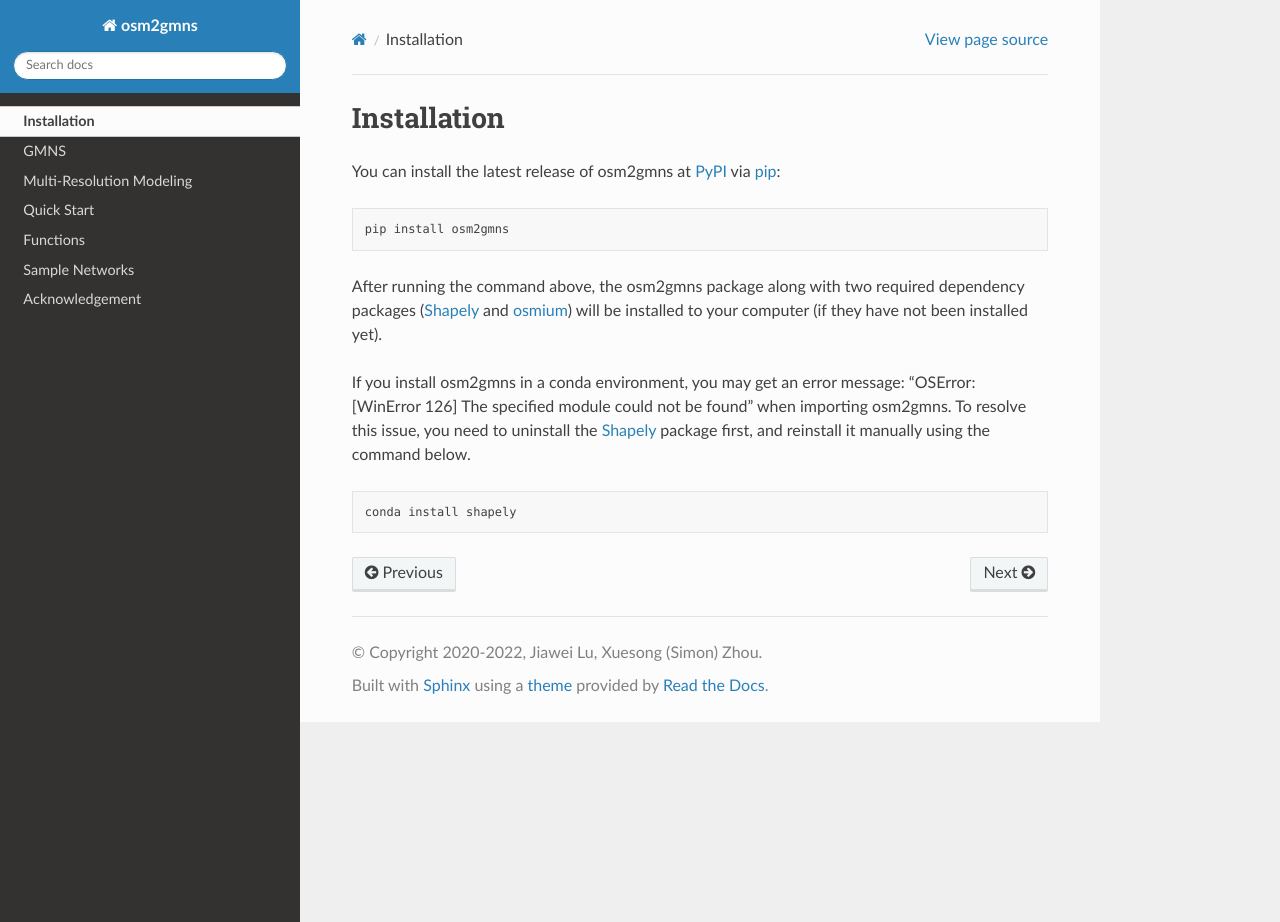
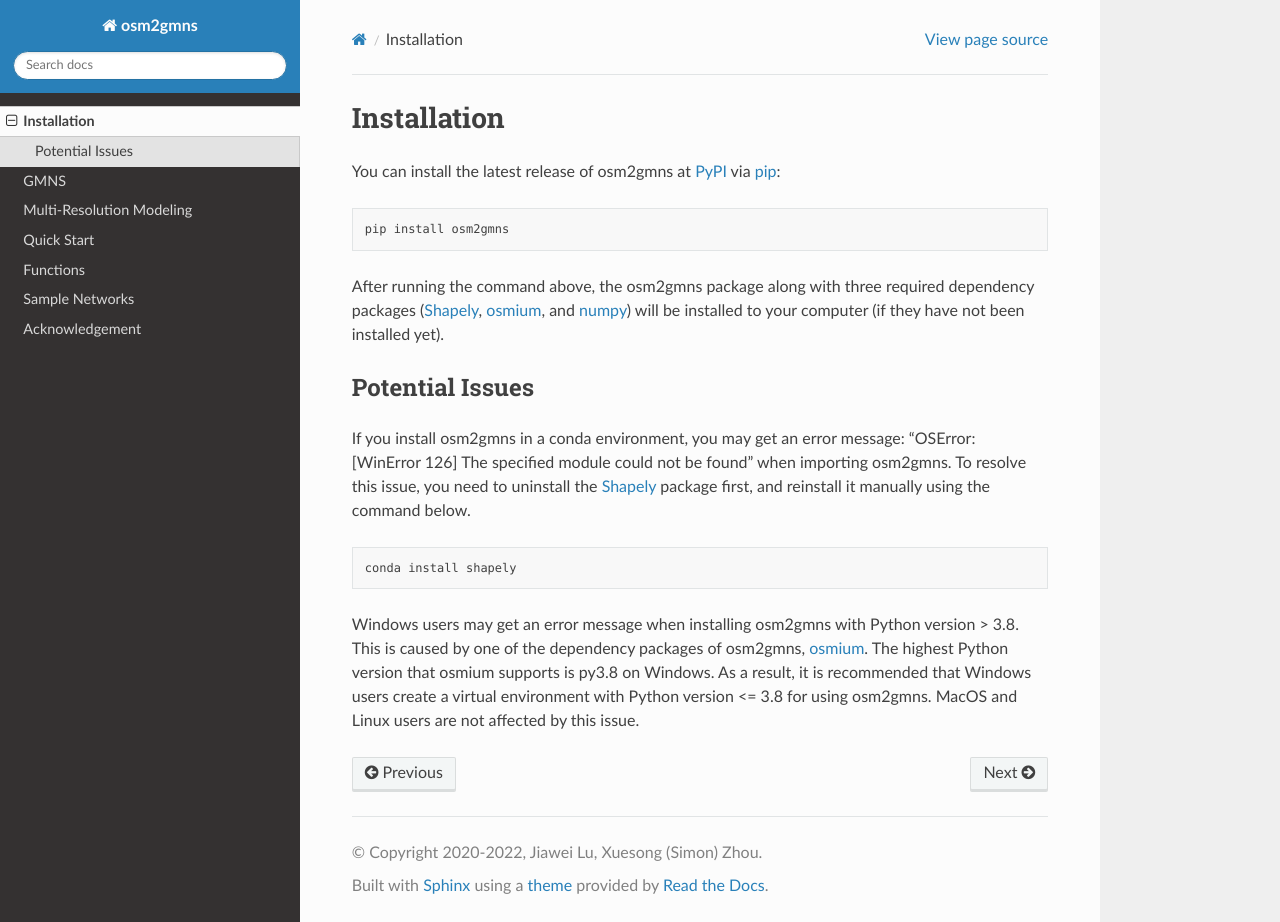
Before and after one commit to jiawlu/OSM2GMNS, a Sphinx documentation site: the page built from docs/source/installation.rst, in a window 1280 px wide and 922 px high. Built offline with Sphinx 7.4.7 and the Read the Docs theme 2.0.0, drawn with Linux system fonts in a browser that asks for light colours.

Commit message:
Update installation.rst

```diff
--- a/docs/source/installation.rst
+++ b/docs/source/installation.rst
@@ -8,9 +8,12 @@ You can install the latest release of osm2gmns at `PyPI`_ via `pip`_:
 
     pip install osm2gmns
 
-After running the command above, the osm2gmns package along with two required dependency packages
-(`Shapely`_ and `osmium`_) will be installed to your computer (if they have not
+After running the command above, the osm2gmns package along with three required dependency packages
+(`Shapely`_, `osmium`_, and `numpy`_) will be installed to your computer (if they have not
 been installed yet).
+
+Potential Issues
+========================
 
 If you install osm2gmns in a conda environment, you may get an error message: "OSError: [WinError 126]
 The specified module could not be found" when importing osm2gmns. To resolve this issue, you need to uninstall
@@ -20,8 +23,13 @@ the `Shapely`_ package first, and reinstall it manually using the command below.
 
     conda install shapely
 
+Windows users may get an error message when installing osm2gmns with Python version > 3.8. This is caused
+by one of the dependency packages of osm2gmns, `osmium`_. The highest Python version that osmium supports
+is py3.8 on Windows. As a result, it is recommended that Windows users create a virtual environment with
+Python version <= 3.8 for using osm2gmns. MacOS and Linux users are not affected by this issue.
 
-.. _`PyPI`: https://pypi.org/project/pydriosm/
+.. _`PyPI`: https://pypi.org/project/osm2gmns
 .. _`pip`: https://packaging.python.org/key_projects/#pip
 .. _`Shapely`: https://github.com/Toblerity/Shapely
 .. _`osmium`: https://github.com/osmcode/osmium-tool
+.. _`numpy`: https://github.com/numpy/numpy
```
